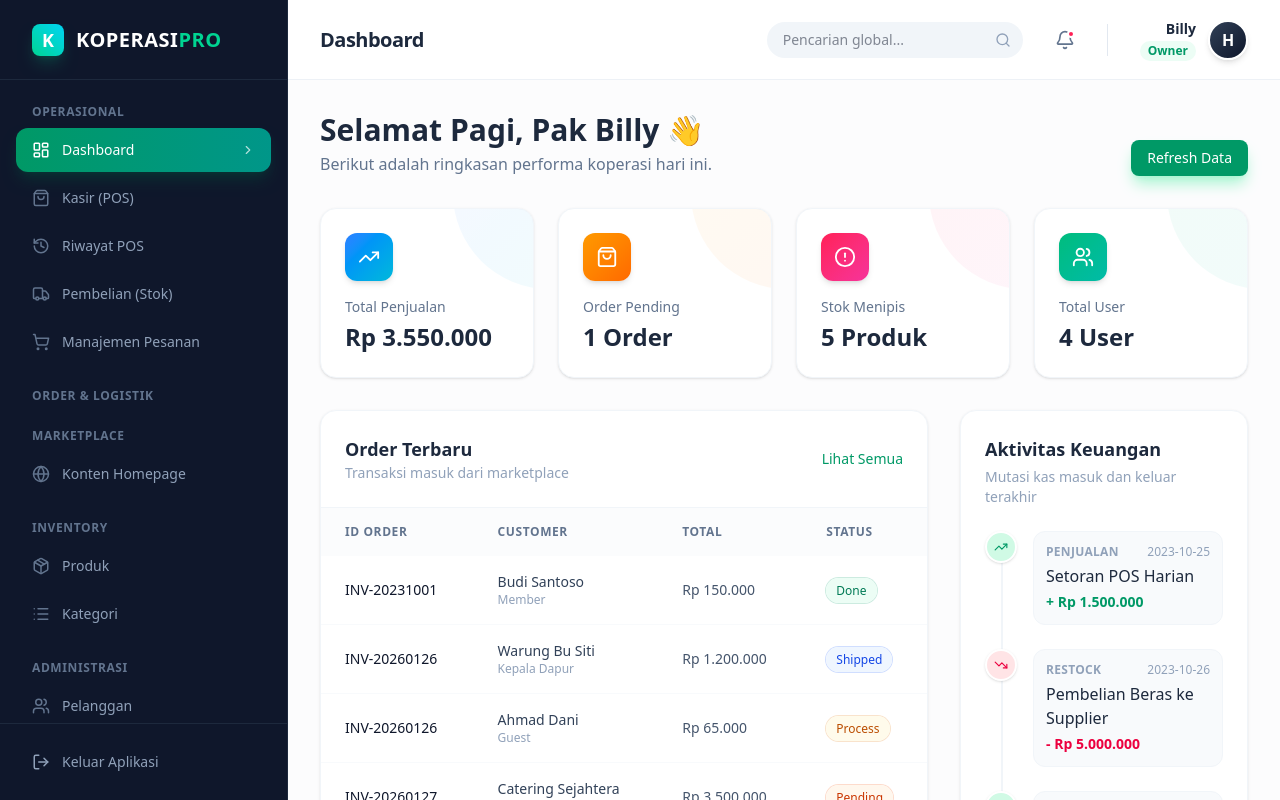
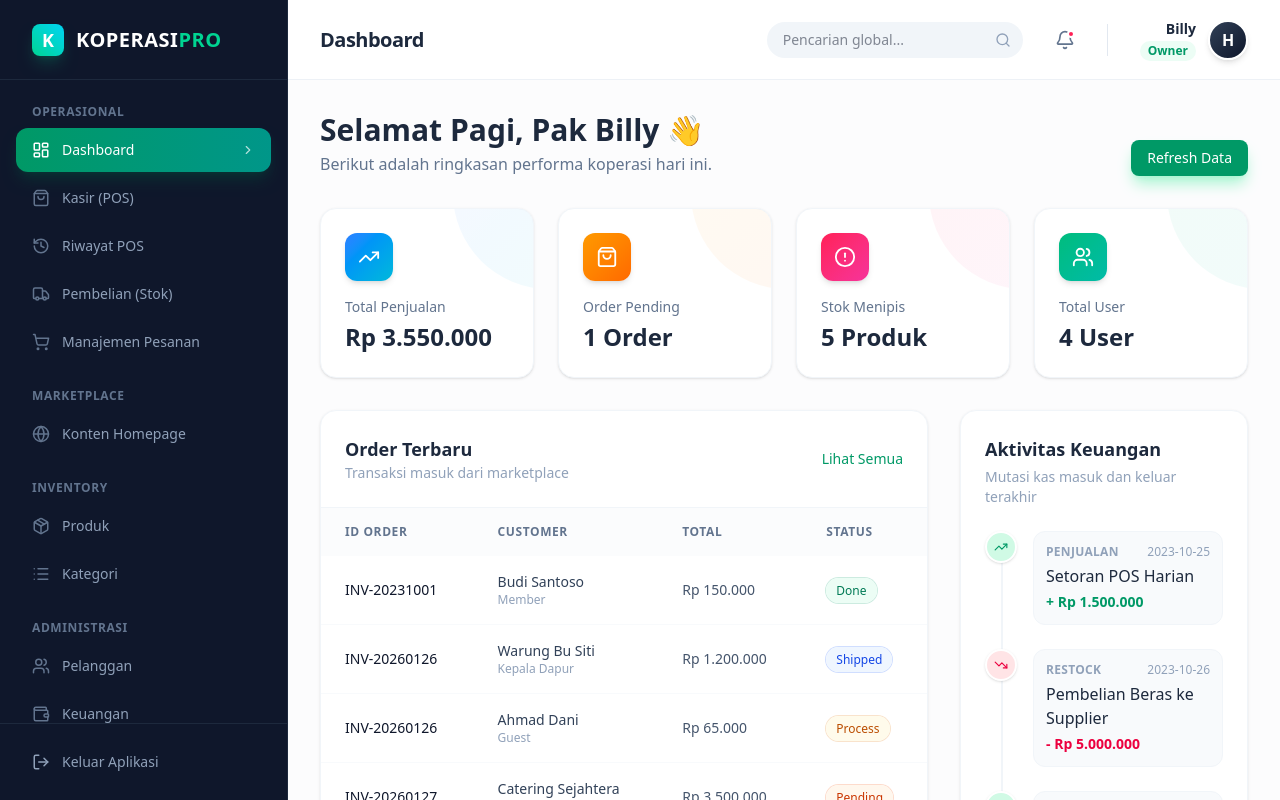
Before and after one commit to khoirulanam20/admin-kpb, a React (Vite) app: page / in a window 1280 px wide. Shown: the top 800 px of the page. Built offline with nearby package versions, Linux system fonts and the light colour scheme.

Commit message:
chore: Comment out the 'ORDER & LOGISTIK' navigation section.

```diff
--- a/src/App.jsx
+++ b/src/App.jsx
@@ -204,12 +204,12 @@ const Sidebar = ({ activeTab, setActiveTab, isOpen, toggleSidebar }) => {
         { id: 'orders', label: 'Manajemen Pesanan', icon: ShoppingCart },
       ]
     },
-    {
-      section: 'ORDER & LOGISTIK', items: [
-        // { id: 'orders', label: 'Manajemen Pesanan', icon: ShoppingCart },
-        // { id: 'delivery-schedule', label: 'Jadwal Pengiriman', icon: Calendar },
-      ]
-    },
+    // {
+    //   section: 'ORDER & LOGISTIK', items: [
+    //     // { id: 'orders', label: 'Manajemen Pesanan', icon: ShoppingCart },
+    //     // { id: 'delivery-schedule', label: 'Jadwal Pengiriman', icon: Calendar },
+    //   ]
+    // },
     {
       section: 'MARKETPLACE', items: [
         { id: 'marketplace-homepage', label: 'Konten Homepage', icon: Globe },
```
